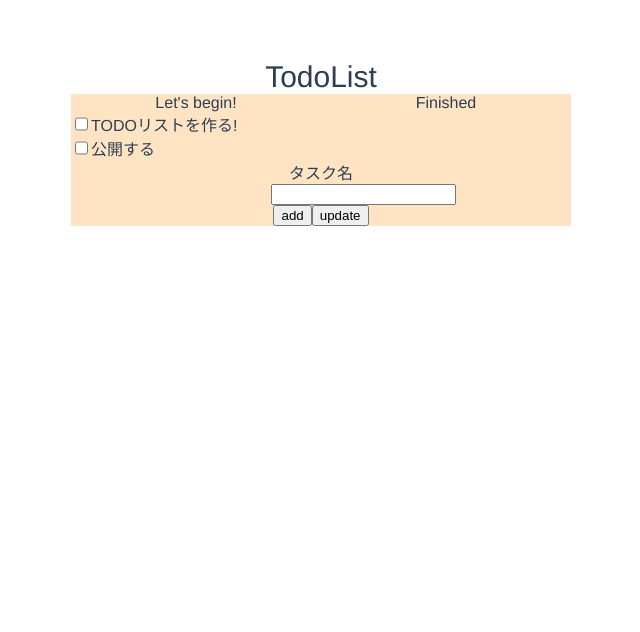
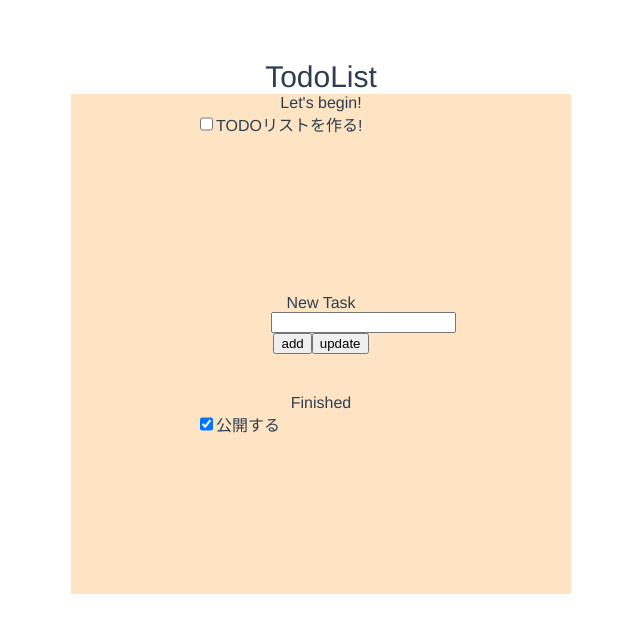
Before and after one commit to oribe1115/Todo-list, a Vue app: page / in a window 1280 px wide. Shown: the top 632 px of the page, without its empty margins (319-959 px from the left). Built offline with nearby package versions, Linux system fonts and the light colour scheme.

Commit message:
配置とかを諸々変えた

```diff
--- a/src/components/TodoList.css
+++ b/src/components/TodoList.css
@@ -24,6 +24,7 @@
 
 .task {
     width: 250px;
+    height: 200px;
 }
 
 .item {
@@ -33,4 +34,5 @@
 
 .for-change{
     width: 100px;
+    height: 100px;
 }
--- a/src/components/TodoList.vue
+++ b/src/components/TodoList.vue
@@ -5,7 +5,6 @@
 
         <div class="main">
 
-            <div class="list">
             <div class="task unfinished">
                 <div class="category-message">Let's begin!</div>
                 <div v-for="item in items" :key="item.id">
@@ -16,6 +15,15 @@
                         </div>
                     </div>
                 </div>
+            </div>
+
+            <div class="for-change">
+                <div class="category-message">New Task</div>
+                <label for>
+                    <input type="text" v-model="newItemName">
+                </label>
+                <button @click="addItem">add</button>
+                <button @click="update">update</button>
             </div>
 
             <div class="task finished">
@@ -29,17 +37,9 @@
                     </div>
                 </div>
             </div>
-            </div>
 
 
-            <div class="for-change">
-                <label for>
-                    タスク名
-                    <input type="text" v-model="newItemName">
-                </label>
-                <button @click="addItem">add</button>
-                <button @click="update">update</button>
-            </div>
+
 
         </div>
     </div>
@@ -66,8 +66,8 @@ export default {
                 {
                     id: 2,
                     name: "公開する",
-                    finish: false,
-                    keepStatus: false,
+                    finish: true,
+                    keepStatus: true,
                     importance: 0,
                     keepImportance: 0
                 }
```
Lines whose indentation alone changed are shown as unchanged.
